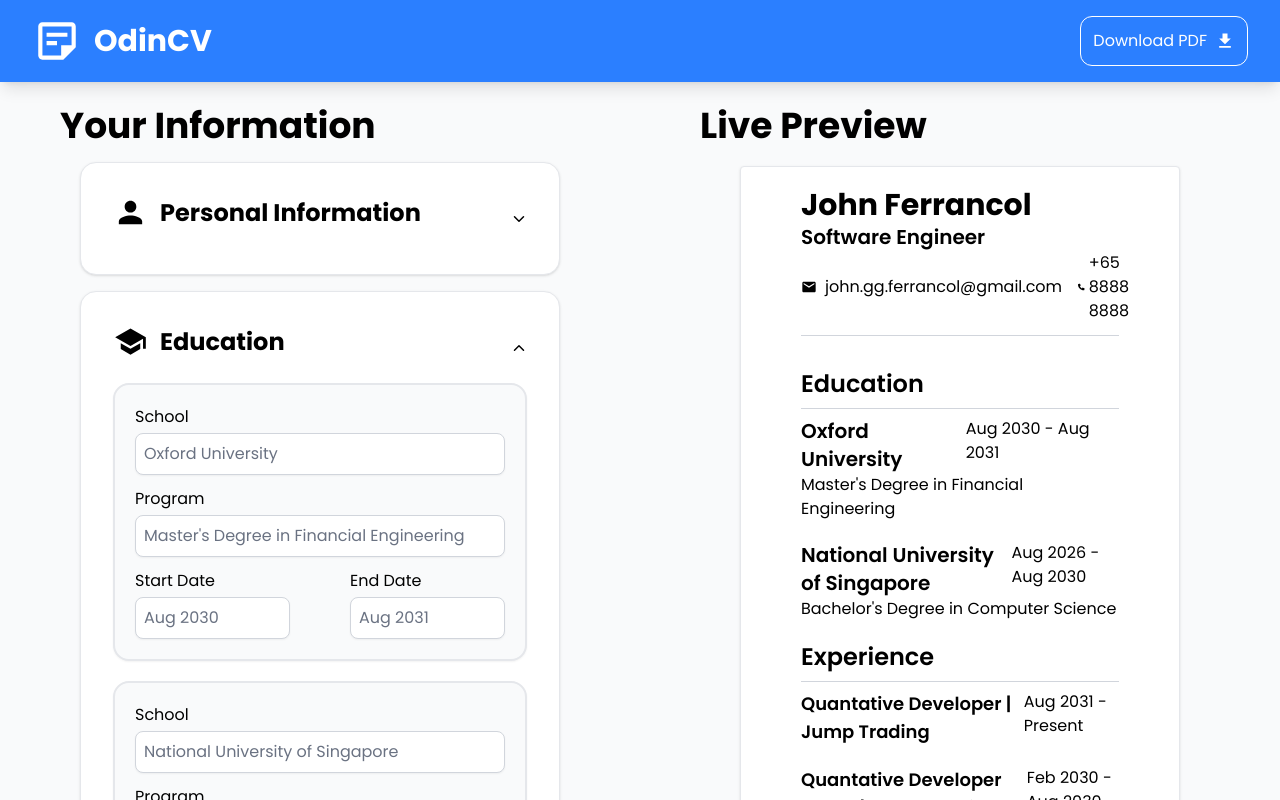
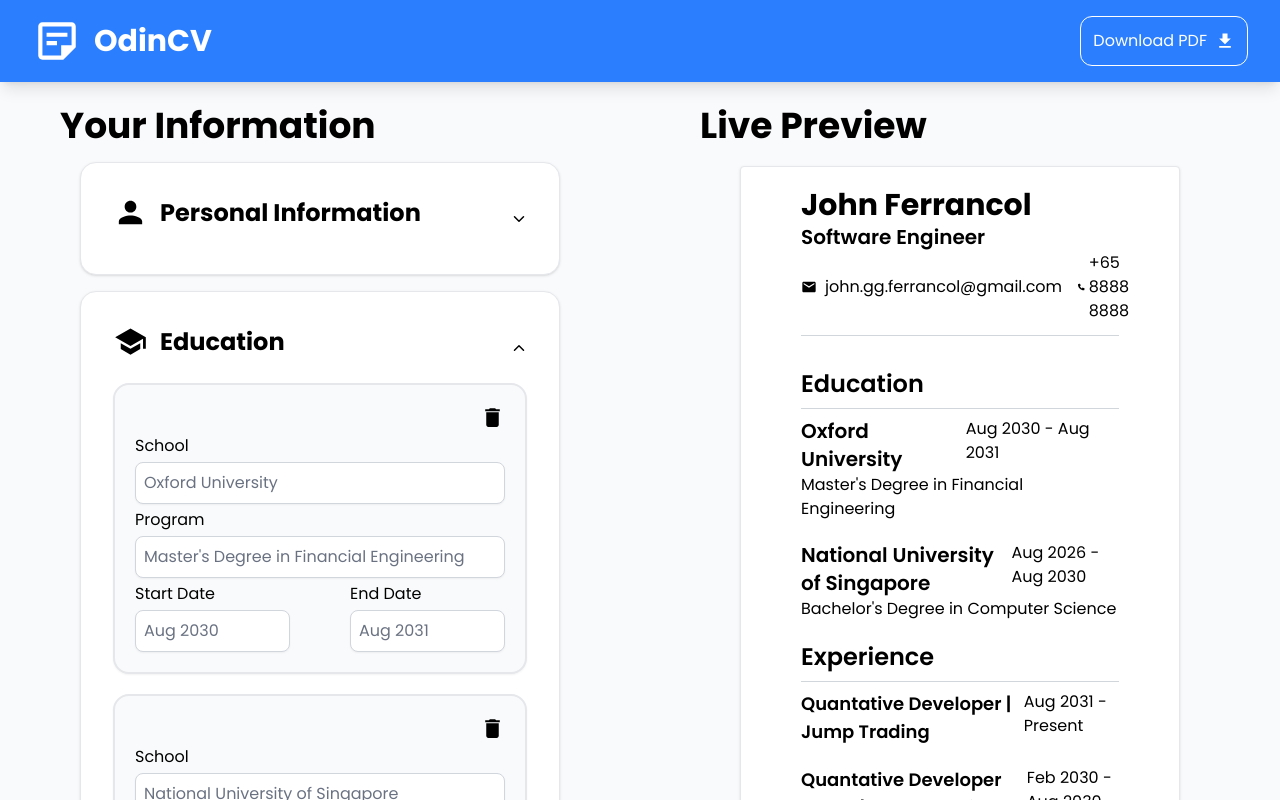
Before and after one commit to JohnFerrancol/cv-application, a React (Vite) app: page / in a window 1280 px wide. Both pictures are taken after a click on the button 519 px from the left and 601 px from the top of the page. Shown: the top 800 px of the page. Built offline with nearby package versions, Linux system fonts and the light colour scheme.

Commit message:
feat: add functionalities to remove education and experience entries

```diff
--- a/src/App.jsx
+++ b/src/App.jsx
@@ -115,6 +115,20 @@ function App() {
     });
   };
 
+  const deleteEntry = (e) => {
+    const [sectionToUpdate, targetEntryId] = e.currentTarget.dataset.buttonId.split('*');
+
+    console.log();
+    setCvData((prevCvData) => {
+      return {
+        ...prevCvData,
+        [sectionToUpdate]: prevCvData[sectionToUpdate].filter(
+          (entry) => entry.id !== targetEntryId
+        ),
+      };
+    });
+  };
+
   return (
     <div className="bg-gray-50 font-poppins pb-10 flex flex-col h-screen">
       <Header />
@@ -138,9 +152,10 @@ function App() {
             <EducationForm
               educationList={cvData.educationList}
               onChange={updateEducationandExperience}
-              onClick={() => {
+              onAddClick={() => {
                 addEntry('educationList');
               }}
+              onDeleteClick={deleteEntry}
             />
           </Accordian>
           <Accordian
@@ -152,9 +167,10 @@ function App() {
             <ExperienceForm
               experienceList={cvData.experienceList}
               onChange={updateEducationandExperience}
-              onClick={() => {
+              onAddClick={() => {
                 addEntry('experienceList');
               }}
+              onDeleteClick={deleteEntry}
             />
           </Accordian>
         </div>
--- a/src/components/formFields/EducationForm.jsx
+++ b/src/components/formFields/EducationForm.jsx
@@ -1,15 +1,16 @@
 import InputField from '../uiElements/InputField';
-import { AddButton } from '../uiElements/Buttons';
+import { AddButton, DeleteButton } from '../uiElements/Buttons';
 
-export default function EducationForm({ educationList, onChange, onClick }) {
+export default function EducationForm({ educationList, onChange, onAddClick, onDeleteClick }) {
   return (
     <div>
       <div className=" flex flex-col gap-5">
         {educationList.map((education) => (
           <div
             key={education.id}
-            className="bg-gray-50 p-5 rounded-2xl shadow-xs border-2 border-gray-200 flex flex-col gap-3"
+            className="bg-gray-50 p-5 rounded-2xl shadow-xs border-2 border-gray-200 flex flex-col gap-1"
           >
+            <DeleteButton onClick={onDeleteClick} buttonId={`educationList*${education.id}`} />
             <InputField
               id={`educationList*${education.id}*school`}
               value={education.school}
@@ -38,7 +39,7 @@ export default function EducationForm({ educationList, onChange, onClick }) {
             </div>
           </div>
         ))}
-        <AddButton onClick={onClick} />
+        <AddButton onClick={onAddClick} />
       </div>
     </div>
   );
--- a/src/components/formFields/ExperienceForm.jsx
+++ b/src/components/formFields/ExperienceForm.jsx
@@ -1,8 +1,8 @@
 import InputField from '../uiElements/InputField';
-import { AddButton } from '../uiElements/Buttons';
-import { MdOutlineWork } from 'react-icons/md';
+import { AddButton, DeleteButton } from '../uiElements/Buttons';
+// import { MdDelete } from 'react-icons/md';
 
-export default function ExperienceForm({ experienceList, onChange, onClick }) {
+export default function ExperienceForm({ experienceList, onChange, onAddClick, onDeleteClick }) {
   return (
     <div>
       <div className="flex flex-col gap-5">
@@ -11,6 +11,7 @@ export default function ExperienceForm({ experienceList, onChange, onClick }) {
             key={experience.id}
             className="bg-gray-50 p-5 rounded-2xl shadow-xs border-2 border-gray-200 flex flex-col gap-3"
           >
+            <DeleteButton onClick={onDeleteClick} buttonId={`experienceList*${experience.id}`} />
             <InputField
               id={`experienceList*${experience.id}*position`}
               value={experience.position}
@@ -39,7 +40,7 @@ export default function ExperienceForm({ experienceList, onChange, onClick }) {
             </div>
           </div>
         ))}
-        <AddButton onClick={onClick} />
+        <AddButton onClick={onAddClick} />
       </div>
     </div>
   );
--- a/src/components/uiElements/Buttons.jsx
+++ b/src/components/uiElements/Buttons.jsx
@@ -1,3 +1,5 @@
+import { MdDelete } from 'react-icons/md';
+
 function AddButton({ onClick }) {
   return (
     <button
@@ -10,4 +12,12 @@ function AddButton({ onClick }) {
   );
 }
 
-export { AddButton };
+function DeleteButton({ onClick, buttonId }) {
+  return (
+    <button onClick={onClick} className="self-end" data-button-id={buttonId}>
+      <MdDelete size={25} />
+    </button>
+  );
+}
+
+export { AddButton, DeleteButton };
```
